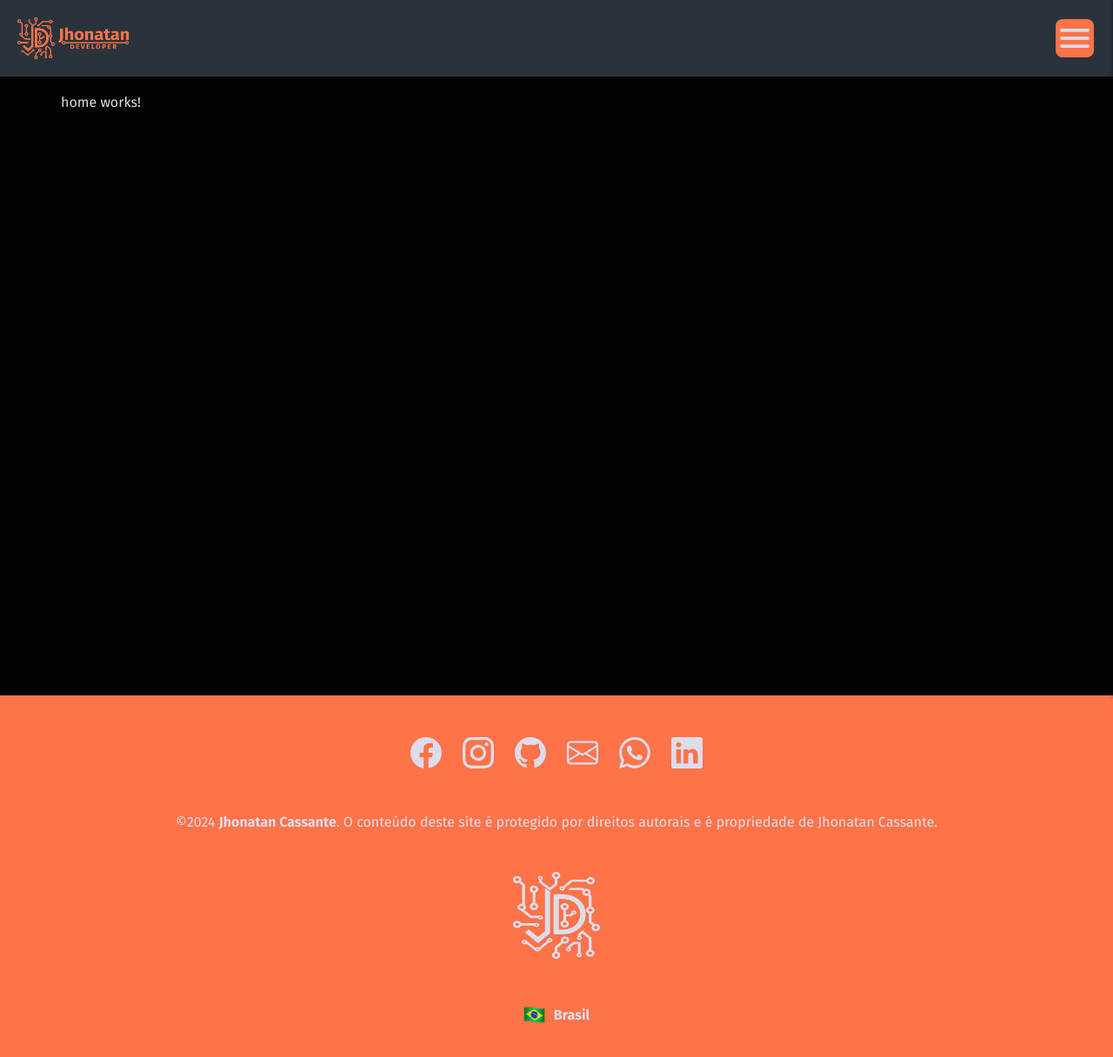
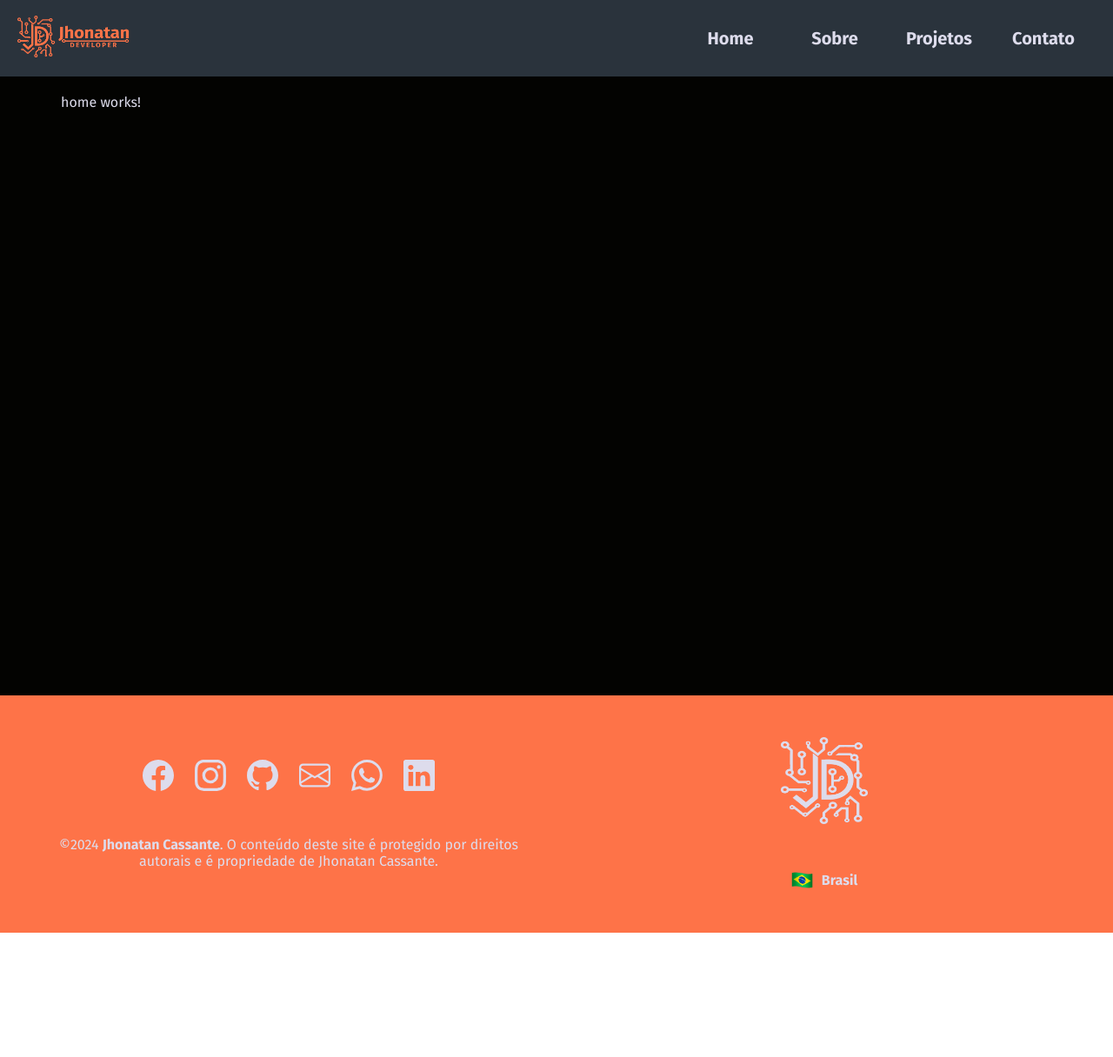
Before and after one commit to jhonatancassante/portfolio-angular, an Angular app: page /home in a window 1280 px wide. Shown: the top 1216 px of the page at 87% size. After the commit the page ends 1073 px from the top, so only its background shows below. Built offline with nearby package versions, Linux system fonts and the light colour scheme.

Commit message:
feat: responsiveness implemented in hear and footer

```diff
--- a/src/app/components/footer/footer.component.html
+++ b/src/app/components/footer/footer.component.html
@@ -1,6 +1,10 @@
 <footer>
+    <section class="footer-section">
         <div class="socials">
-        <a href="https://www.facebook.com/jhonatan.cassante/" target="_blank">
+            <a
+                href="https://www.facebook.com/jhonatan.cassante/"
+                target="_blank"
+            >
                 <svg
                     xmlns="http://www.w3.org/2000/svg"
                     fill="currentColor"
@@ -12,7 +16,10 @@
                     />
                 </svg>
             </a>
-        <a href="https://www.instagram.com/jhonatancassante/" target="_blank">
+            <a
+                href="https://www.instagram.com/jhonatancassante/"
+                target="_blank"
+            >
                 <svg
                     xmlns="http://www.w3.org/2000/svg"
                     fill="currentColor"
@@ -60,7 +67,10 @@
                     />
                 </svg>
             </a>
-        <a href="https://www.linkedin.com/in/jhonatancassante/" target="_blank">
+            <a
+                href="https://www.linkedin.com/in/jhonatancassante/"
+                target="_blank"
+            >
                 <svg
                     xmlns="http://www.w3.org/2000/svg"
                     fill="currentColor"
@@ -74,9 +84,12 @@
             </a>
         </div>
         <div class="copyright">
-        &copy;2024 <strong>Jhonatan Cassante</strong>. O conteúdo deste site é
-        protegido por direitos autorais e é propriedade de Jhonatan Cassante.
+            &copy;2024 <strong>Jhonatan Cassante</strong>. O conteúdo deste site
+            é protegido por direitos autorais e é propriedade de Jhonatan
+            Cassante.
         </div>
+    </section>
+    <section class="footer-section">
         <picture class="logo">
             <img
                 ngSrc="images/logo01.png"
@@ -94,4 +107,5 @@
             />
             Brasil
         </div>
+    </section>
 </footer>
--- a/src/app/components/footer/footer.component.scss
+++ b/src/app/components/footer/footer.component.scss
@@ -9,6 +9,15 @@ footer {
     padding: 3rem;
     background-color: $primary-color;
     color: $primary-text;
+
+    .footer-section {
+        display: flex;
+        justify-content: center;
+        align-items: center;
+        flex-direction: column;
+        gap: 3rem;
+        flex: 1;
+        height: 100%;
 
         .socials {
             display: flex;
@@ -40,3 +49,11 @@ footer {
             font-weight: 700;
         }
     }
+}
+
+@media screen and (min-width: 768px) {
+    footer {
+        flex-direction: row;
+        justify-content: space-around;
+    }
+}
--- a/src/app/components/header/header.component.scss
+++ b/src/app/components/header/header.component.scss
@@ -41,6 +41,7 @@ header {
         }
 
         .main-menu {
+            display: flex;
             justify-content: flex-start;
             align-items: flex-start;
             position: fixed;
@@ -75,7 +76,7 @@ header {
 
                     &:hover {
                         color: white;
-                        font-size: 1.25rem;
+                        font-size: 1.5rem;
                     }
                 }
             }
@@ -87,3 +88,53 @@ header {
         }
     }
 }
+
+@media screen and (min-width: 768px) {
+    header {
+        align-items: center;
+        justify-content: space-between;
+
+        nav {
+            flex-direction: row;
+
+            .menu-icon {
+                display: none;
+            }
+
+            .main-menu {
+                position: relative;
+                right: initial;
+                top: initial;
+                box-shadow: none;
+                justify-content: flex-end;
+                transition: none;
+                width: initial;
+                background-color: transparent;
+
+                ul {
+                    flex-direction: row;
+                    justify-content: flex-end;
+                    padding: 0;
+
+                    li {
+                        justify-content: center;
+                        border: none;
+                        text-transform: capitalize;
+                        width: 7.5rem;
+                        height: 100%;
+
+                        &:hover::after {
+                            content: "";
+                            position: absolute;
+                            bottom: -1.875rem;
+                            height: 5px;
+                            width: 7.5rem;
+                            background-color: $primary-color;
+                            z-index: 5;
+                        }
+                    }
+                }
+            }
+        }
+    }
+}
```
Lines whose indentation alone changed are shown as unchanged.
